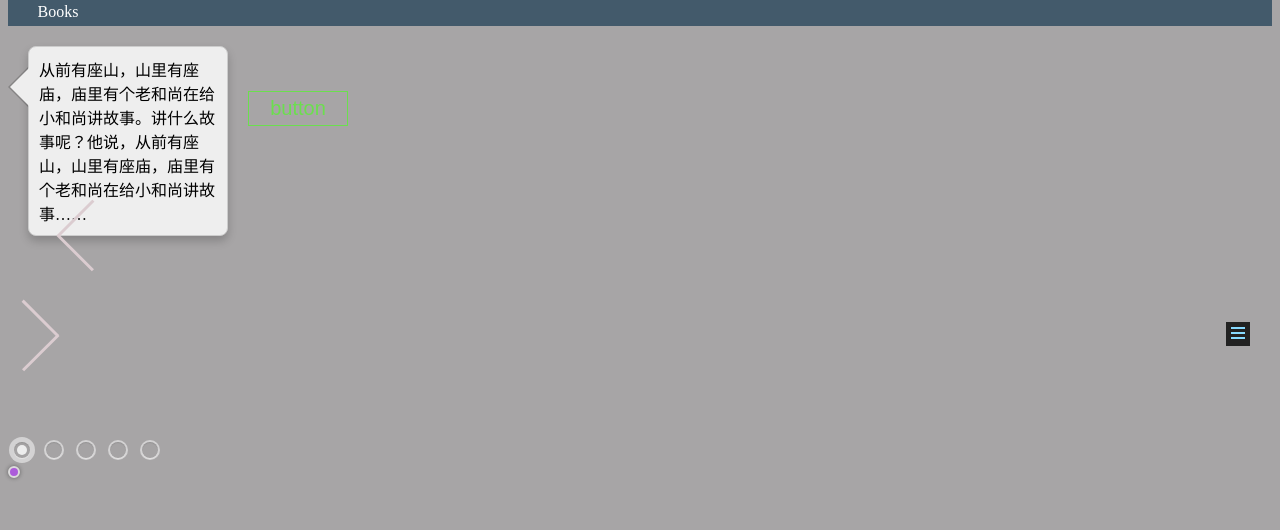
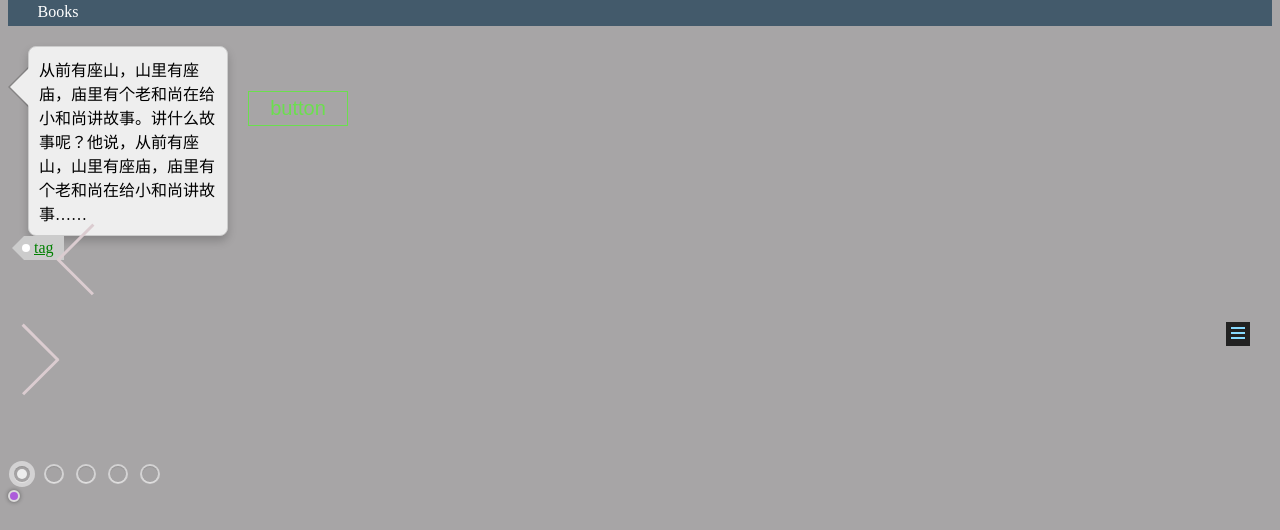
Before and after one commit to SnoopyoFifi/css3-before, a plain HTML site: page before/before&transform.html in a window 1280 px wide. Shown: the part 409-939 px from the top of the page. Before the commit the page ends 915 px from the top, so only its background shows below. Drawn offline with Linux system fonts and the light colour scheme.

Commit message:
triangle_tag

```diff
--- a/before/before&transform.css
+++ b/before/before&transform.css
@@ -1783,7 +1783,39 @@
   .triangle	.btn:hover::before {
     /* display: block; */
     opacity: .8;
-  }
+	}
+
+/* triangle_tag */
+	.triangle_tag {
+		display: inline-block;
+    position: relative;
+    padding: 0px 10px;
+    background: #ccc;
+    color: green;
+    line-height: 1.5;
+    margin-left: 1em;
+    border-radius: 0;
+	}
+	.triangle_tag:before {
+		position: absolute;
+    content: " ";
+    border: transparent 0.75em solid;
+    border-right-color: #ccc;
+    top: 0;
+    left: -1.5em;
+    height: 0em;
+    width: 0em;
+	}
+	.triangle_tag:after {
+		position: absolute;
+    content: " ";
+    background: white;
+    width: 0.5em;
+    height: 0.5em;
+    top: 0.5em;
+    left: -0.125em;
+    border-radius: 0.25em;
+	}
 
 /* form  */
 	/* search */
--- a/before/before&transform.html
+++ b/before/before&transform.html
@@ -107,6 +107,8 @@
 		<button class="btn" data-tip="ToolTip">button</button>
 	</div>
 
+	<a href="#" class="triangle_tag">tag</a>
+
 
 
 <!-- Navigation Arrow / Dots -->
```
